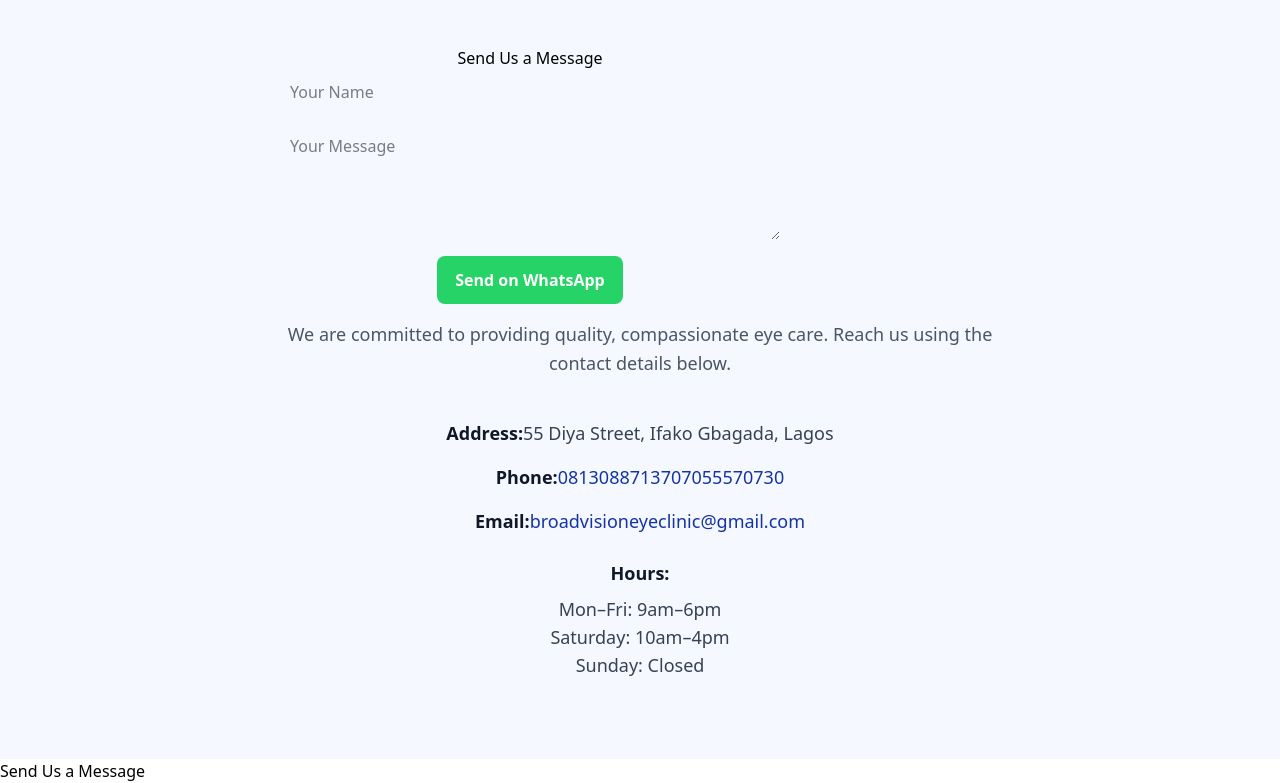
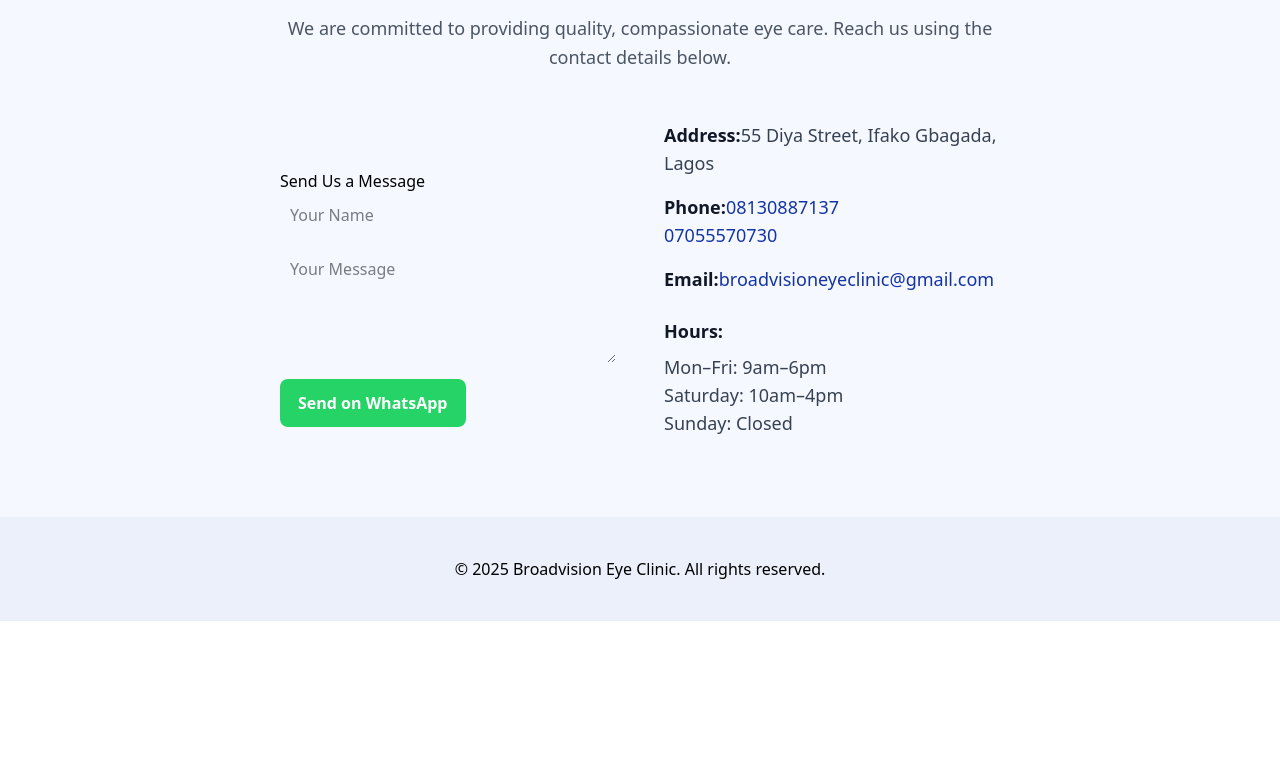
Before and after one commit to ChiomaAg/BroadVision, a React (Vite) app in the folder broadVision/: page /AboutUs in a window 1280 px wide. Shown: the part 2078-2861 px from the top of the page. After the commit the page ends 2699 px from the top, so only its background shows below. Built offline with nearby package versions, Linux system fonts and the light colour scheme.

Commit message:
message format

```diff
--- a/broadVision/src/components/CTA.jsx
+++ b/broadVision/src/components/CTA.jsx
@@ -10,16 +10,18 @@
           Visit Us or Give Us a Call💙
         </h2>
 
-        <div className="mt-12">
-          <Message />
-        </div>
 
         <p className="mt-4 text-lg text-gray-600 leading-relaxed">
           We are committed to providing quality, compassionate eye care.
           Reach us using the contact details below.
         </p>
+        <div className="mt-12 grid md:grid-cols-2 gap-12 text-left">
 
-        <div className="mt-10 space-y-4 text-gray-700 text-lg">
+          <div className="mt-12">
+            <Message />
+          </div>
+
+          <div className=" space-y-4 text-gray-700 text-lg">
 
             {/* ADDRESS */}
             <p>
@@ -33,6 +35,7 @@
               <a href="tel: 08130887137" className="text-[#1434A4] hover:underline">
                 08130887137
               </a>
+              <p>    </p>
               <a href="tel: 07055570730" className="text-[#1434A4] hover:underline">
                 07055570730
               </a>
@@ -56,6 +59,8 @@
 
           </div>
         </div>
+
+      </div>
     </section>
   );
 }
--- a/broadVision/src/pages/AboutUs.jsx
+++ b/broadVision/src/pages/AboutUs.jsx
@@ -10,7 +10,6 @@
             <Gallery />
             <MeetTheTeam />
             <CTA />
-            <Message />
             <Footer />
         </div>
     )
```
Lines whose indentation alone changed are shown as unchanged.
